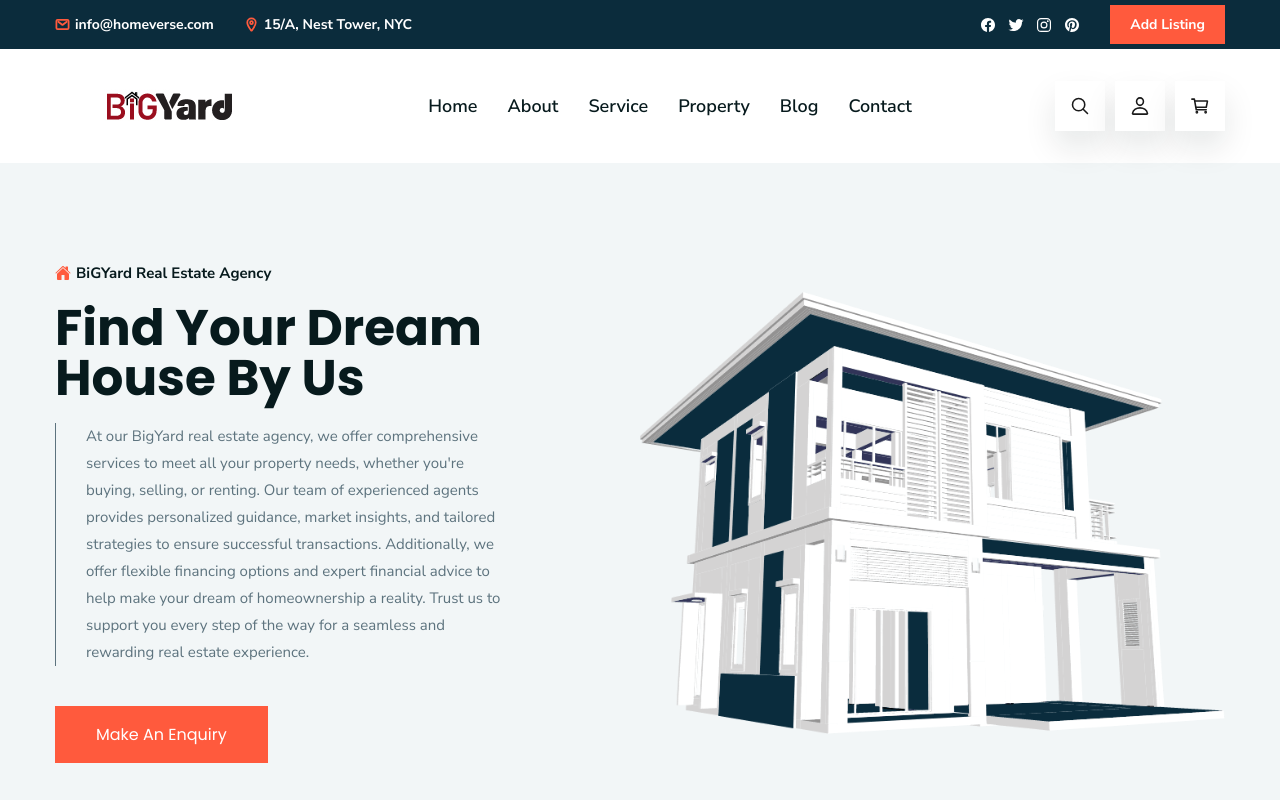
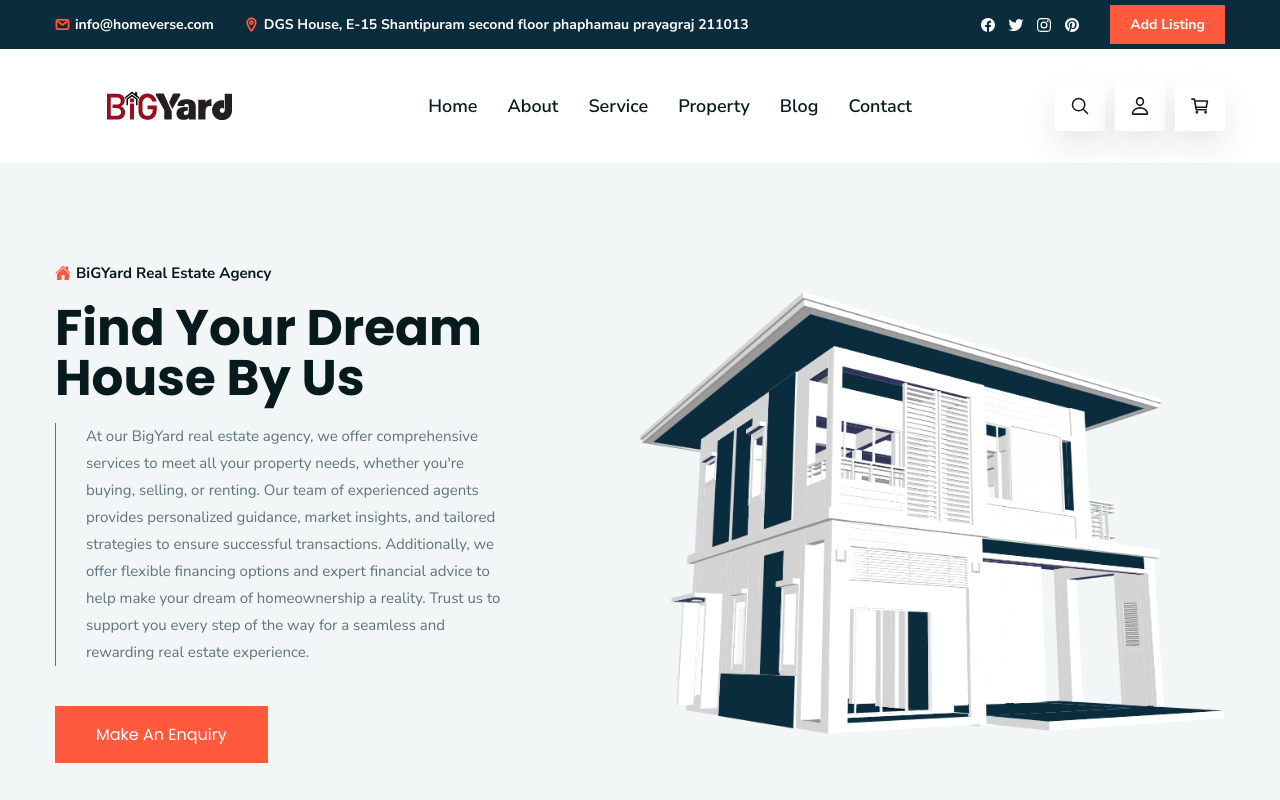
Before and after one commit to satyendra-coder/BigYard, a plain HTML site: page index.html in a window 1280 px wide. Shown: the top 800 px of the page. Drawn offline with nearby package versions, Linux system fonts and the light colour scheme.

Commit message:
header and footer contact details update

```diff
--- a/index.html
+++ b/index.html
@@ -52,7 +52,7 @@
                         <a href="#" class="header-top-link">
                             <ion-icon name="location-outline"></ion-icon>
 
-                            <address>15/A, Nest Tower, NYC</address>
+                            <address>DGS House, E-15 Shantipuram second floor phaphamau prayagraj 211013</address>
                         </a>
                     </li>
 
@@ -1296,7 +1296,7 @@
                             <a href="https://maps.app.goo.gl/kBa5Gv14K1uRzcgUA" class="contact-link">
                                 <ion-icon name="location-outline"></ion-icon>
 
-                                <address>DGS House, E-15 Shantipuram second floor phaphamau prayagraj 211013</address>
+                                <span>DGS House, E-15 Shantipuram second floor phaphamau prayagraj 211013</span>
 
                             </a>
                         </li>
```
